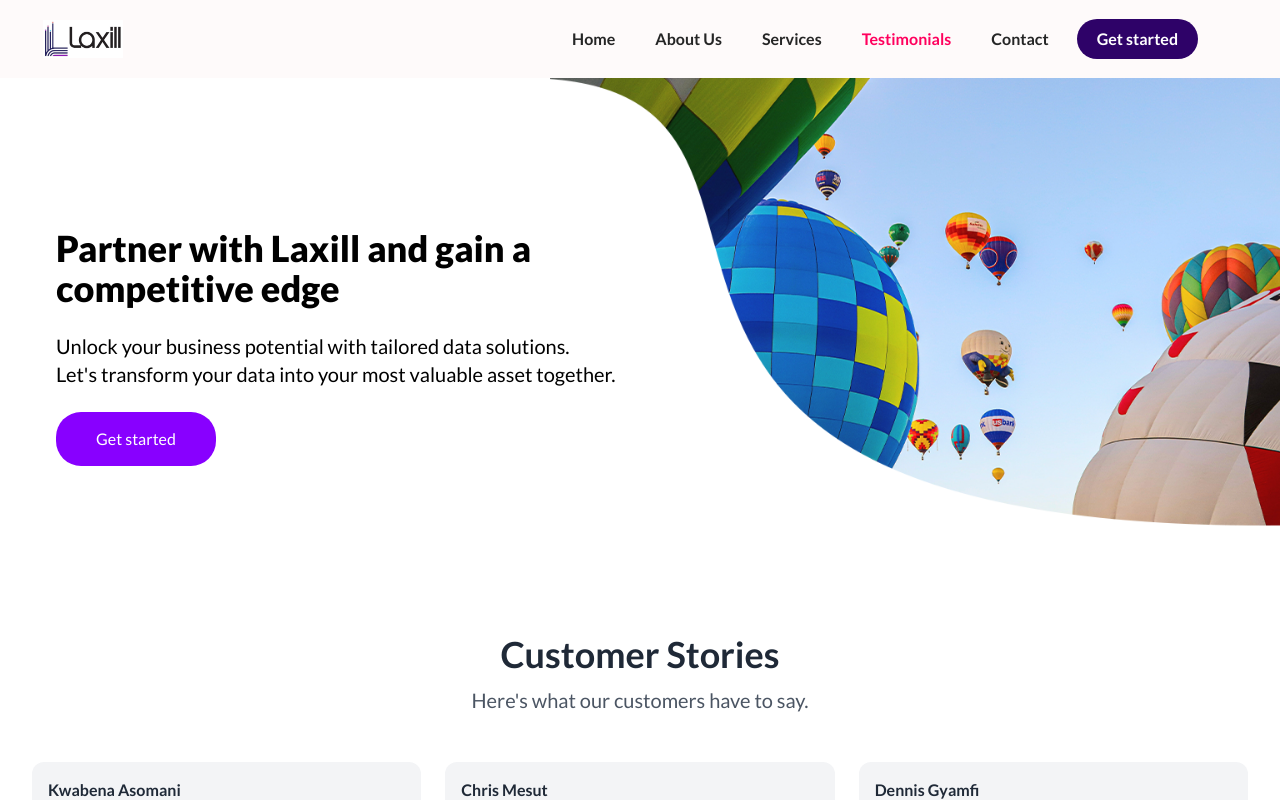
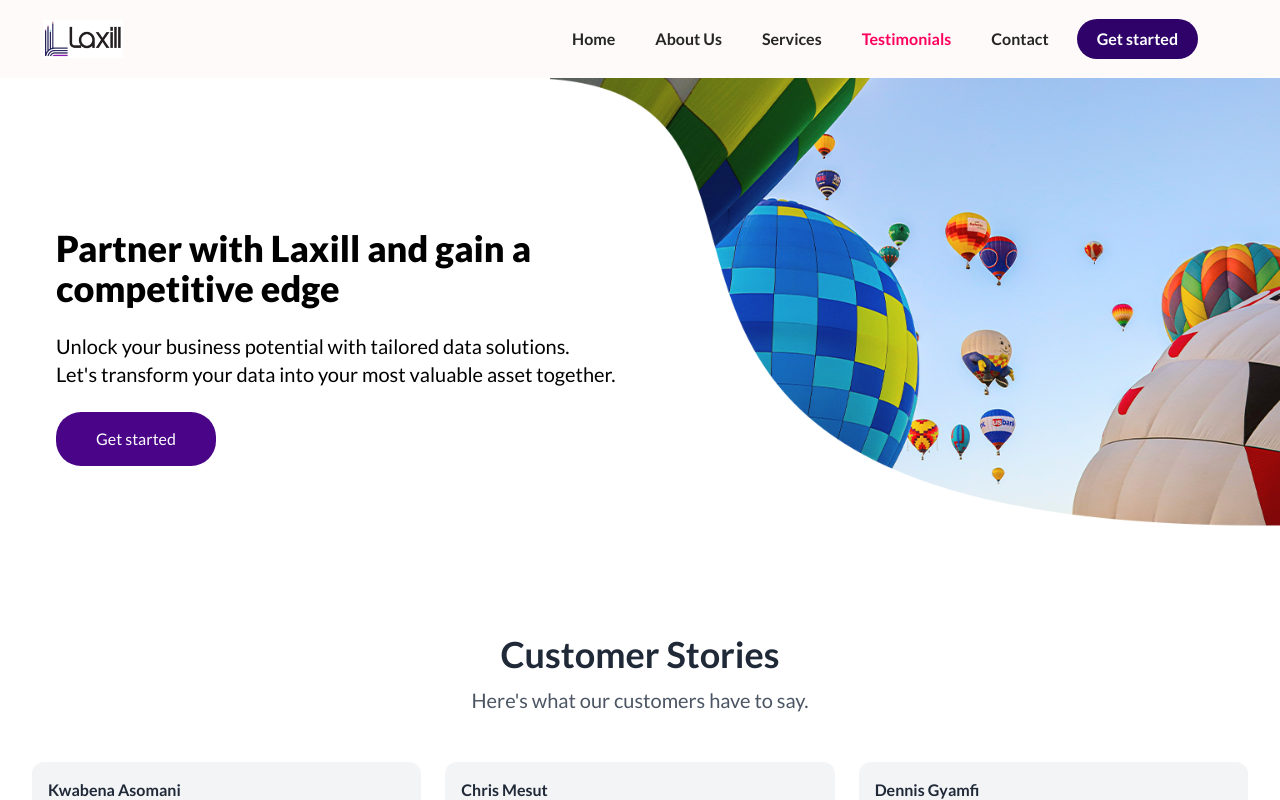
Before and after one commit to sonofaryeetey/Laxillnew, a Next.js app: page /Testimonials in a window 1280 px wide. In both pictures the pointer is over the button 135 px from the left and 438 px from the top of the page. Shown: the top 800 px of the page. Built offline with nearby package versions, Linux system fonts and the light colour scheme.

Commit message:
button testimonial hover function

```diff
--- a/src/app/globals.css
+++ b/src/app/globals.css
@@ -1031,6 +1031,11 @@ h1 {
   background:#8800ff;
   border-radius:25px;
   color:white;
+  transition:all 500ms ease-in
+}
+
+.button-about:hover{
+  background:#4a0487;
 }
 
 .form-wrapper {
```
